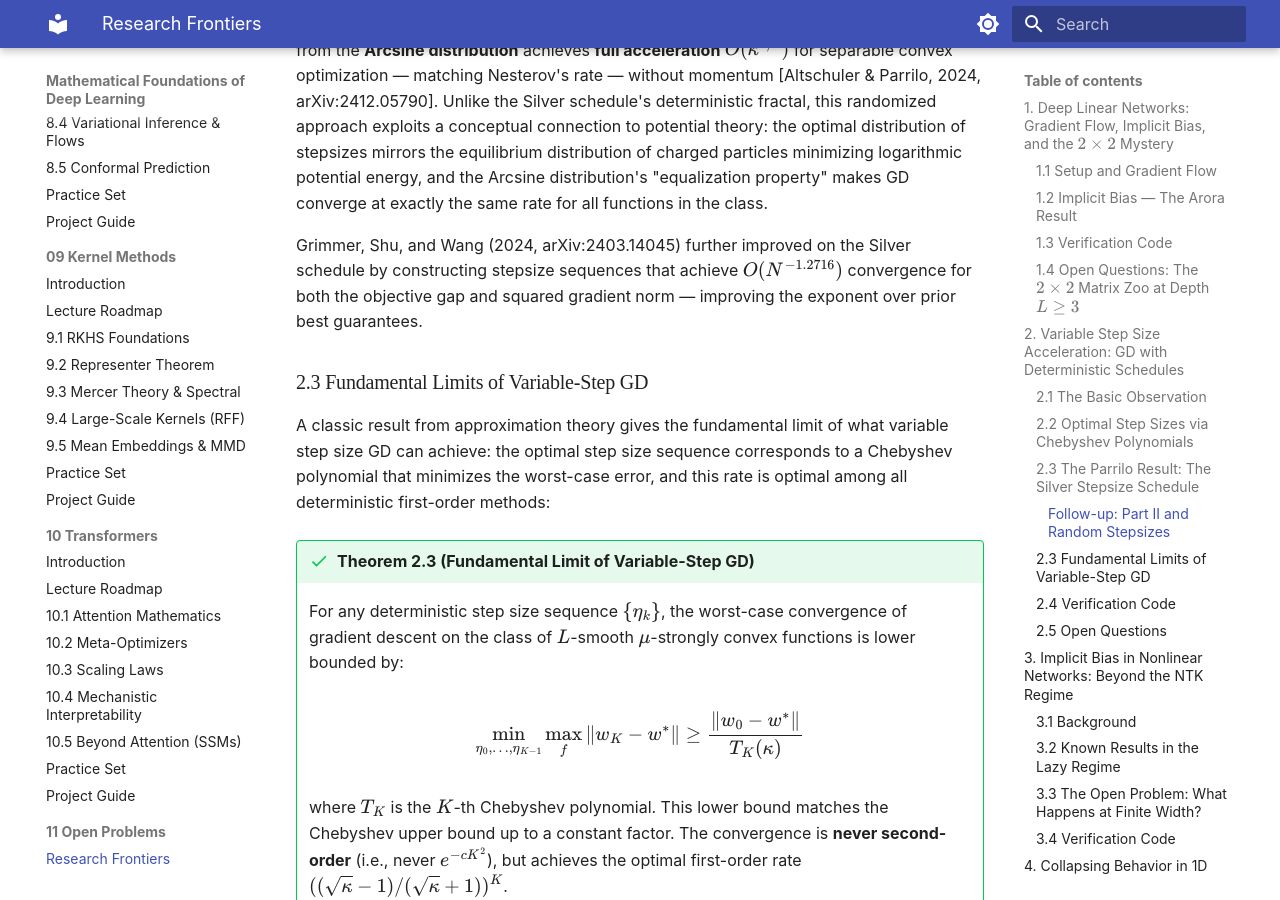
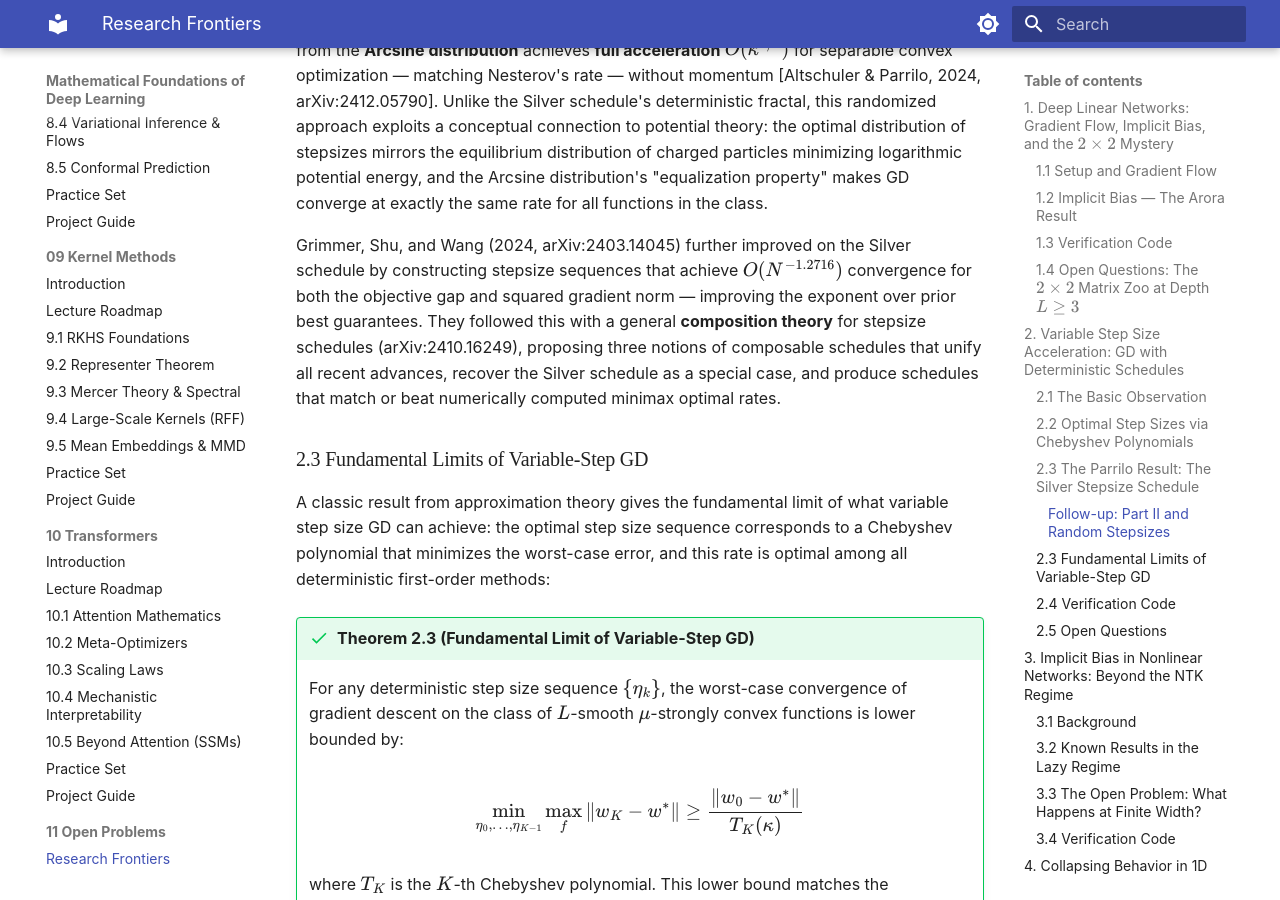
Before and after one commit to lowrank/rtg-mfdl, an MkDocs documentation site: the page built from docs/lectures/11-open-problems/README.md, in a window 1280 px wide and 900 px high, scrolled down 8271 px. Built offline with MkDocs 1.6.1 and Material for MkDocs 9.7.7, drawn with Linux system fonts in a browser that asks for light colours; some web fonts are replaced; some of the changed text lies outside the part shown.

Commit message:
Add Grimmer-Shu-Wang (2024) composition theory follow-up

```diff
--- a/docs/lectures/11-open-problems/README.md
+++ b/docs/lectures/11-open-problems/README.md
@@ -268,7 +268,7 @@ The same authors extended the Silver schedule to smooth non-strongly convex opti
 
 A striking further development is **random stepsizes**: using inverse stepsizes drawn i.i.d. from the **Arcsine distribution** achieves **full acceleration** $O(\kappa^{1/2})$ for separable convex optimization — matching Nesterov's rate — without momentum [Altschuler & Parrilo, 2024, arXiv:2412.05790]. Unlike the Silver schedule's deterministic fractal, this randomized approach exploits a conceptual connection to potential theory: the optimal distribution of stepsizes mirrors the equilibrium distribution of charged particles minimizing logarithmic potential energy, and the Arcsine distribution's "equalization property" makes GD converge at exactly the same rate for all functions in the class.
 
-Grimmer, Shu, and Wang (2024, arXiv:2403.14045) further improved on the Silver schedule by constructing stepsize sequences that achieve $O(N^{-1.2716})$ convergence for both the objective gap and squared gradient norm — improving the exponent over prior best guarantees.
+Grimmer, Shu, and Wang (2024, arXiv:2403.14045) further improved on the Silver schedule by constructing stepsize sequences that achieve $O(N^{-1.2716})$ convergence for both the objective gap and squared gradient norm — improving the exponent over prior best guarantees. They followed this with a general **composition theory** for stepsize schedules (arXiv:2410.16249), proposing three notions of composable schedules that unify all recent advances, recover the Silver schedule as a special case, and produce schedules that match or beat numerically computed minimax optimal rates.
 
 ### 2.3 Fundamental Limits of Variable-Step GD
 
@@ -362,6 +362,7 @@ plt.grid(True)
 - Altschuler, J. M., & Parrilo, P. A. (2024). Acceleration by stepsize hedging II: Silver stepsize schedule for smooth convex optimization. *Mathematical Programming*, 2024. arXiv:2309.16530.
 - Altschuler, J. M., & Parrilo, P. A. (2024). Acceleration by random stepsizes: Hedging, equalization, and the arcsine stepsize schedule. arXiv:2412.05790.
 - Grimmer, B., Shu, K., & Wang, A. L. (2024). Accelerated objective gap and gradient norm convergence for gradient descent via long steps. arXiv:2403.14045.
+- Grimmer, B., Shu, K., & Wang, A. L. (2024). Composing optimized stepsize schedules for gradient descent. arXiv:2410.16249.
 
 ---
 
```
